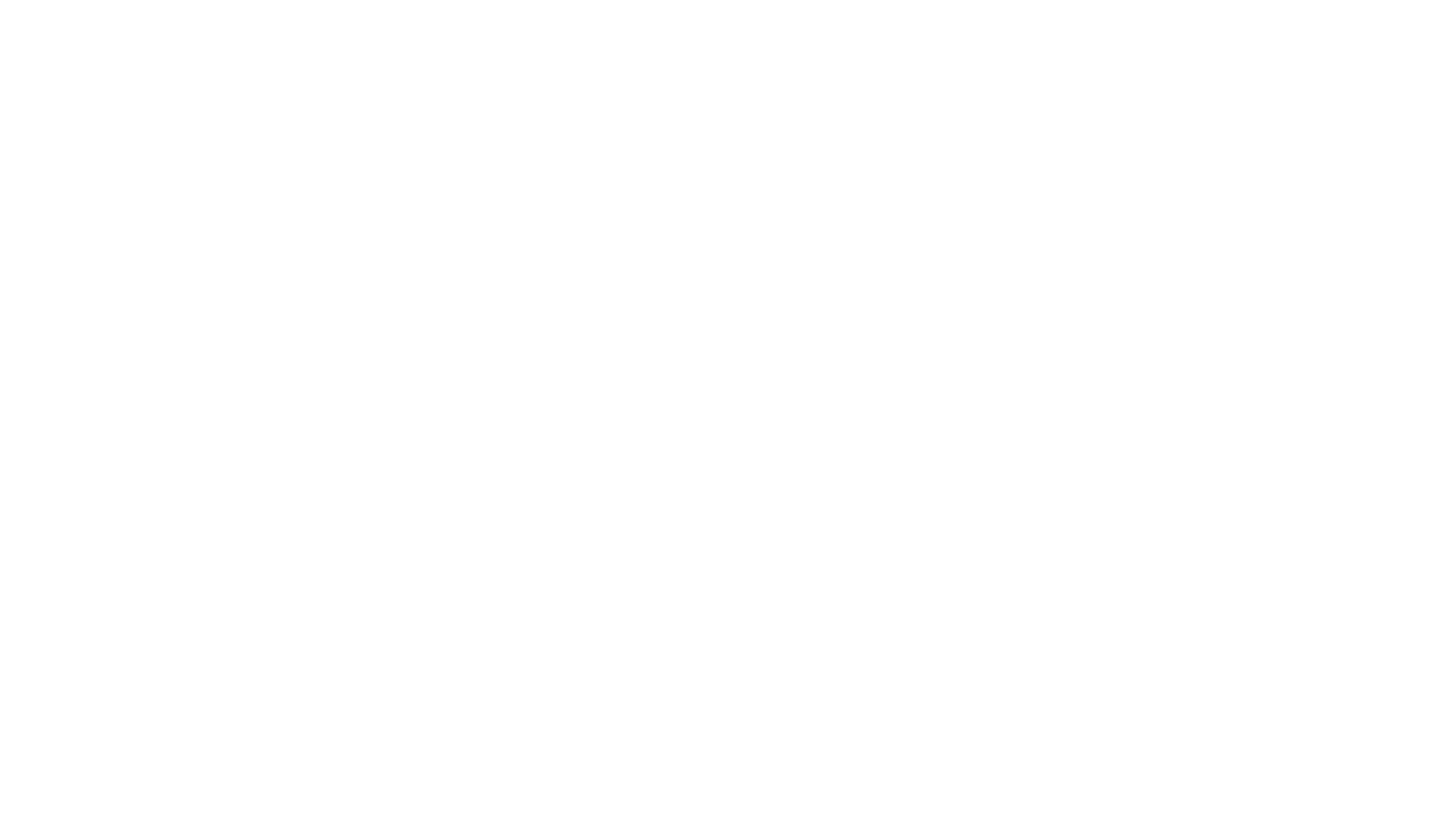
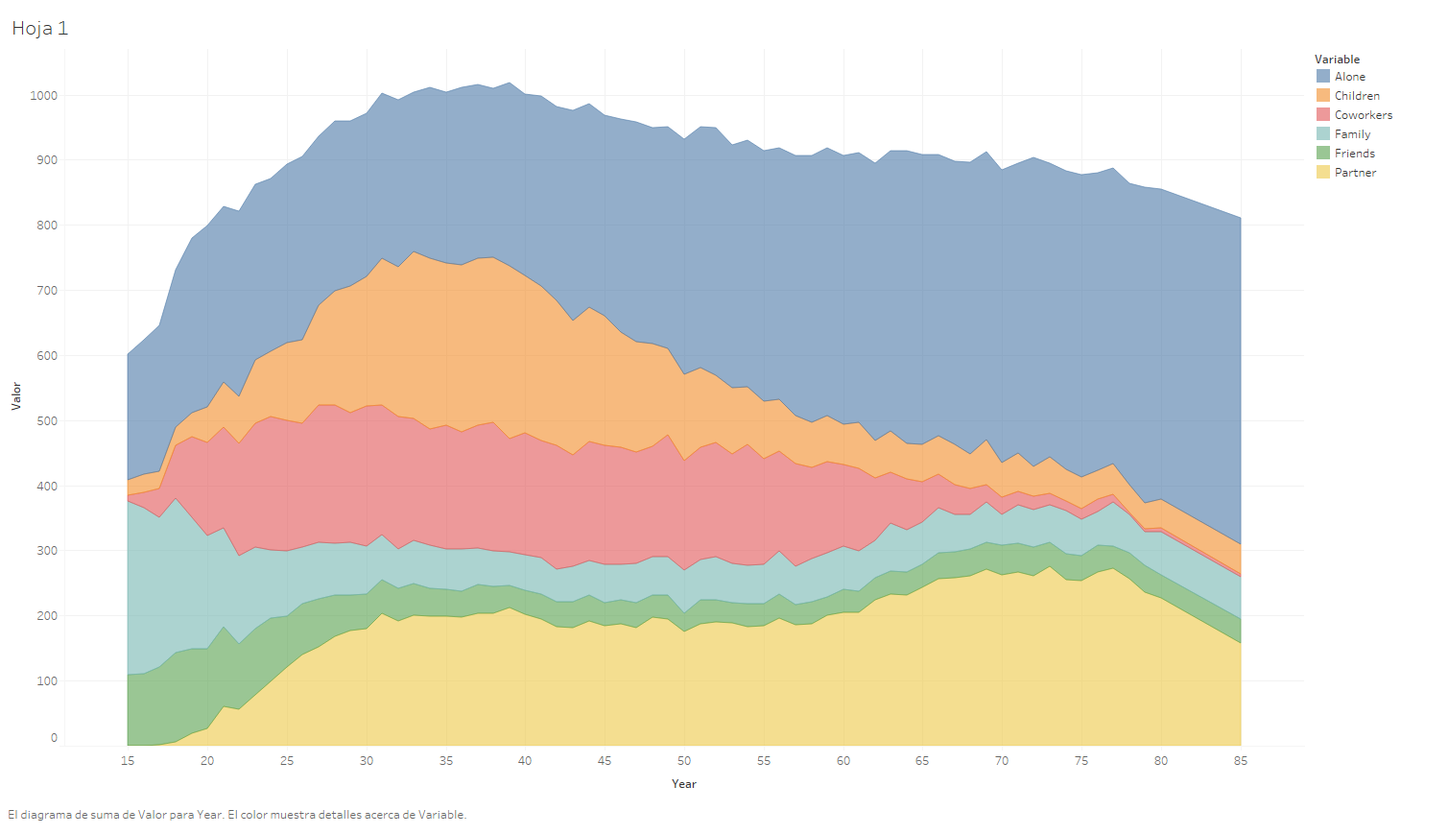
Before and after one commit to Alevel88/infovis, a plain HTML site: page s2/index.html in a window 1280 px wide. Shown: the whole page at 96% size, 1509 px wide, since content can reach past the window. Before the commit the page ends 800 px from the top, so only its background shows below. Drawn offline with Linux system fonts and the light colour scheme.

Commit message:
Update index.html

```diff
--- a/s2/index.html
+++ b/s2/index.html
@@ -7,5 +7,7 @@
 </head>
 <body>
 
+<img src="Tableau.png" alt="Tableau">
+
 </body>
 </html>
```
